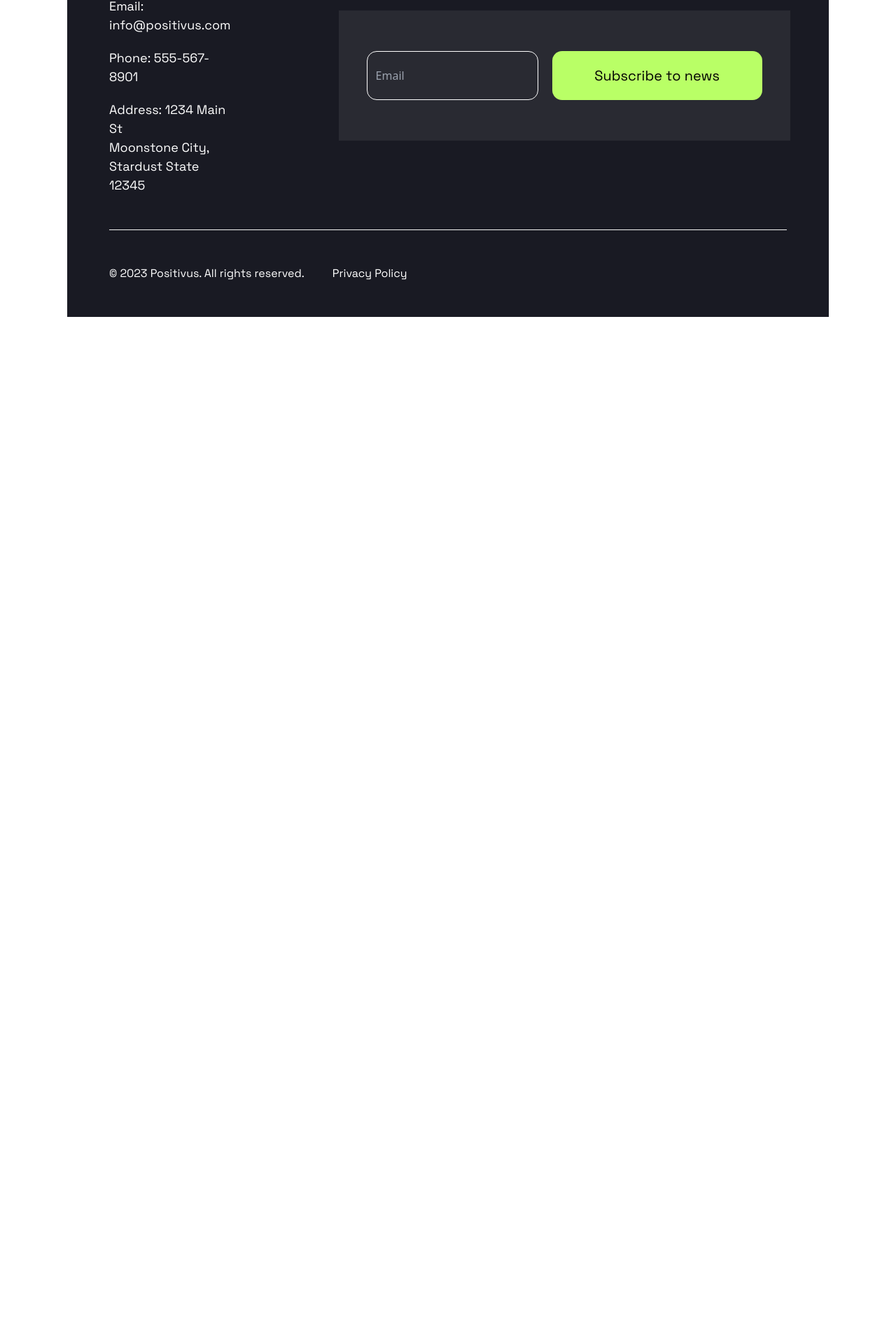
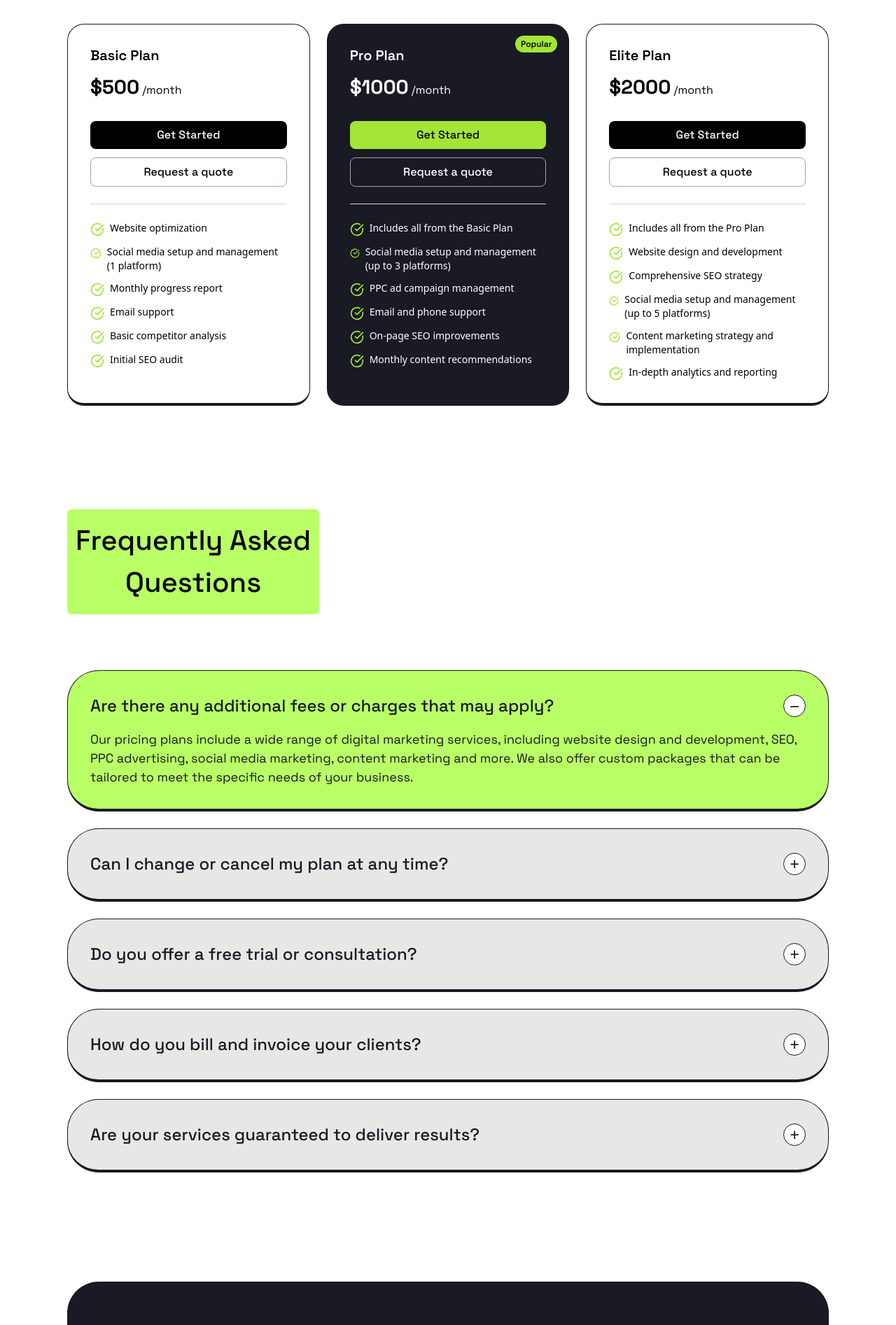
Before and after one commit to ESTIE-CREATOR/Positivus-Landing-Page, a React (Vite) app: page /pricing in a window 1280 px wide. Shown: the part 503-2397 px from the top of the page at 70% size. Before the commit the page ends 964 px from the top, so only its background shows below. Built offline with nearby package versions, Linux system fonts and the light colour scheme.

Commit message:
Initial commit: set up base project

```diff
--- /dev/null
+++ b/src/Pricing-sections/Pricings.jsx
@@ -0,0 +1,61 @@
+import { CheckCircle } from "lucide-react"
+import { plans } from "../constants"
+
+
+const Pricing = () => {
+  return (
+    <section className="w-full min-h-screen max-container md:padding-x px-4 mt-[50px] ">
+        <div className="flex flex-col">
+      <div className="flex flex-col">
+        <h1 className="font-grotesk font-medium text-[100px] ">Pricing</h1>
+        <p className="font-grotesk text-[30px] mt-[20px] ">Elevate Your Online Presence: Competitive Pricing <br /> for excetional Results</p>
+      </div>
+
+      <div className="grid grid-cols-1 md:grid-cols-3 gap-6 max-w-7xl mx-auto mt-[80px]">
+        {plans.map((plan, idx) => (
+          <div
+            key={idx}
+            className={`rounded-3xl border-[1px] border-b-[4px] border-rich-black p-6 md:p-8 flex flex-col justify-between relative ${plan.bg} ${plan.text}`}
+          >
+            {plan.popular && (
+              <span className="absolute top-4 right-4 text-xs px-2 py-1 bg-lime-400 text-black rounded-full font-semibold font-grotesk">
+                Popular
+              </span>
+            )}
+
+            <div>
+              <h3 className="text-xl font-semibold mb-2 font-grotesk">{plan.title}</h3>
+              <p className="text-3xl font-bold mb-6 font-grotesk">
+                {plan.price}
+                <span className="text-base font-normal font-grotesk"> /month</span>
+              </p>
+
+              <button className={`w-full font-grotesk py-2 rounded-lg mb-3 ${plan.buttonStyle} font-medium`}>
+                Get Started
+              </button>
+              <button className="w-full font-grotesk py-2 rounded-lg border border-gray-400 font-medium">
+                Request a quote
+              </button>
+
+              <hr className="my-6 border-gray-300" />
+
+              <ul className="space-y-3 text-sm">
+                {plan.features.map((feature, index) => (
+                  <li key={index} className="flex items-start gap-2">
+                    <CheckCircle className="text-lime-400 w-5 h-5 mt-0.5" />
+                    <span>{feature}</span>
+                  </li>
+                ))}
+              </ul>
+            </div>
+          </div>
+        ))}
+      </div>
+
+
+      </div>
+    </section>
+  )
+}
+
+export default Pricing
--- /dev/null
+++ b/src/Pricing-sections/Questions.jsx
@@ -0,0 +1,66 @@
+import { useState } from "react";
+import { faqData } from "../constants";
+
+const FAQ = () => {
+  const [expandedIndex, setExpandedIndex] = useState(0); // First item expanded by default
+
+  const toggleItem = (index) => {
+    setExpandedIndex(expandedIndex === index ? -1 : index); // Collapse if already expanded, otherwise expand
+  };
+
+  return (
+    <section className="w-full mt-[40px] md:mt-[140px] max-container  ">
+    <div className="md:padding-x p-2 flex flex-col ">
+      <div className="flex max-lg:justify-center max-lg:items-center flex-col lg:flex-row gap-10 ">
+        <h2 className="flex items-center justify-center text-center text-[40px] bg-lime-green font-grotesk py-[10px] rounded-md border-[5px] border-lime-green px-[7px] font-medium">Frequently Asked <br /> Questions</h2>
+      </div>
+
+
+        {/* Accordion */}
+        <div className="flex flex-col gap-4 sm:gap-6 mt-[80px]">
+          {faqData.map((item, index) => {
+            const isExpanded = expandedIndex === index;
+            return (
+              <div
+                key={index}
+                className={`border-[1px] border-b-[4px] border-rich-black rounded-[45px] p-6 sm:p-8 transition-all duration-300 ${
+                  isExpanded ? "bg-lime-green" : "bg-[#E6E8E6]"
+                }`}
+              >
+                {/* Question and Toggle Icon */}
+                <div
+                  className="flex justify-between items-center cursor-pointer"
+                  onClick={() => toggleItem(index)}
+                >
+                  <h4 className="text-[18px] sm:text-[24px] font-grotesk font-medium text-rich-black">
+                    {item.question}
+                  </h4>
+                  <div
+                    className="w-8 h-8 flex items-center justify-center rounded-full border-[1px] border-rich-black bg-white"
+                  >
+                    <span className="text-rich-black text-[24px]">
+                      {isExpanded ? "−" : "+"}
+                    </span>
+                  </div>
+                </div>
+
+                {/* Answer */}
+                <div
+                  className={`overflow-hidden transition-all duration-300 ${
+                    isExpanded ? "max-h-[500px] mt-4" : "max-h-0"
+                  }`}
+                >
+                  <p className="text-[16px] sm:text-[18px] font-grotesk text-rich-black">
+                    {item.answer}
+                  </p>
+                </div>
+              </div>
+            );
+          })}
+        </div>
+      </div>
+    </section>
+  );
+};
+
+export default FAQ;
--- /dev/null
+++ b/src/Pricing-sections/index.js
@@ -0,0 +1,9 @@
+import Pricings from './Pricings';
+import Questions from './Questions';
+
+
+
+export {
+Pricings,
+Questions
+};
--- a/src/constants/index.js
+++ b/src/constants/index.js
@@ -261,3 +261,82 @@ export const successStories = [
       "Through content optimization and targeted keyword strategy, we helped a healthcare provider rank on the first page for critical services, resulting in a 180% increase in inquiries and patient bookings.",
   },
 ];
+
+
+export const plans = [
+  {
+    title: "Basic Plan",
+    price: "$500",
+    features: [
+      "Website optimization",
+      "Social media setup and management (1 platform)",
+      "Monthly progress report",
+      "Email support",
+      "Basic competitor analysis",
+      "Initial SEO audit",
+    ],
+    popular: false,
+    bg: "bg-white",
+    text: "text-black",
+    buttonStyle: "bg-black text-white",
+  },
+  {
+    title: "Pro Plan",
+    price: "$1000",
+    features: [
+      "Includes all from the Basic Plan",
+      "Social media setup and management (up to 3 platforms)",
+      "PPC ad campaign management",
+      "Email and phone support",
+      "On-page SEO improvements",
+      "Monthly content recommendations",
+    ],
+    popular: true,
+    bg: "bg-rich-black text-white",
+    text: "text-white",
+    buttonStyle: "bg-lime-400 text-black",
+  },
+  {
+    title: "Elite Plan",
+    price: "$2000",
+    features: [
+      "Includes all from the Pro Plan",
+      "Website design and development",
+      "Comprehensive SEO strategy",
+      "Social media setup and management (up to 5 platforms)",
+      "Content marketing strategy and implementation",
+      "In-depth analytics and reporting",
+    ],
+    popular: false,
+    bg: "bg-white",
+    text: "text-black",
+    buttonStyle: "bg-black text-white",
+  },
+];
+
+
+export const faqData = [
+  {
+    question: "Are there any additional fees or charges that may apply?",
+    answer:
+      "Our pricing plans include a wide range of digital marketing services, including website design and development, SEO, PPC advertising, social media marketing, content marketing and more. We also offer custom packages that can be tailored to meet the specific needs of your business.",
+  },
+  {
+    question: "Can I change or cancel my plan at any time?",
+    answer: "Yes, you can change or cancel your plan at any time.",
+  },
+  {
+    question: "Do you offer a free trial or consultation?",
+    answer: "Yes, we offer a free consultation to discuss your needs and how we can help.",
+  },
+  {
+    question: "How do you bill and invoice your clients?",
+    answer:
+      "We bill our clients monthly and provide detailed invoices via email. Payments can be made via credit card or bank transfer.",
+  },
+  {
+    question: "Are your services guaranteed to deliver results?",
+    answer:
+      "While we cannot guarantee specific results due to the nature of digital marketing, we are committed to delivering measurable improvements and work closely with our clients to achieve their goals.",
+  },
+];
--- a/src/homePage-sections/Hero.jsx
+++ b/src/homePage-sections/Hero.jsx
@@ -4,7 +4,7 @@ import { homepageIllustration } from "../positivus-assets/images"
 
 const Hero = () => {
   return (
-    <section className="w-full min-h-screen max-container md:padding-x px-4 mt-[50px] ">
+    <section className="w-full min-h-screen max-container md:padding-x px-4 mt-[70px] ">
       <div className="flex flex-col ">
       <div className="flex flex-1 xl:flex-row flex-col xl:justify-between items-center ">
       <div className="flex flex-col xl:w-[531px] xl:h-[481] gap-[35px]">
--- a/src/homePage-sections/Services.jsx
+++ b/src/homePage-sections/Services.jsx
@@ -22,7 +22,7 @@ const Services = () => {
         <div className="flex flex-col gap-[26px] py-[60px] max-w-[500px]">
           <h3 className="font-grotesk text-[30px]">Let's make things happen</h3>
           <p className="font-grotesk text-[18px]">Contact us today to learn more about how our digital marketing services can help your business grow and succeed online.</p>
-           <div className="px-[35px] py-[20px] ">
+           <div className="py-[20px] ">
                   <Button label="Get your free proposal"  />
             </div>
         </div>
--- a/src/sections/Navbar.jsx
+++ b/src/sections/Navbar.jsx
@@ -8,7 +8,7 @@ const Navbar = () => {
   const [isOpen, setIsOpen] = useState(false);
 
   return (
-    <header className="mt-[25px] ">
+    <header className="mt-[60px] ">
       <nav className="max-container flex justify-between items-center w-full p-2 md:padding-x">
         <Link to="/">
           <img
@@ -28,7 +28,7 @@ const Navbar = () => {
                 className={({ isActive }) =>
                   `text-lg leading-normal font-grotesk ${
                     link.label === "Request a Quote"
-                      ? "border-black border-2 px-[20px] py-[35px] rounded-[14px]"
+                      ? "border-black border-2 py-[20px] px-[35px] rounded-[14px]"
                       : "px-[15px] py-[10px] rounded-md"
                   } ${
                     isActive && link.label !== "Request a Quote"
--- a/src/sections/Pricing.jsx
+++ b/src/sections/Pricing.jsx
@@ -1,10 +1,18 @@
-
+import { Pricings, Questions } from '../Pricing-sections/index.js';
 
 const Pricing = () => {
   return (
-    <div>
+    <main className='w-full max-container'>
 
-    </div>
+         <section>
+           <Pricings />
+         </section>
+
+         <section>
+           <Questions />
+         </section>
+
+       </main>
   )
 }
 
--- a/src/useCases-sections/Hero.jsx
+++ b/src/useCases-sections/Hero.jsx
@@ -15,8 +15,8 @@ const Hero = () => {
 
 
 
-      <div className="bg-rich-black flex items-start pl-[40px] pr-[70px] py-[60px] gap-8 rounded-[45px] mt-[140px] ">
-        <div className="hidden max-sm:flex w-20 h-7 bg-lime-green items-center justify-center font-bold text-lg" style={{clipPath: "polygon(50% 0%, 60% 40%, 100% 50%, 60% 60%, 50% 100%, 40% 60%, 0% 50%, 40% 40%)",}}></div>
+      <div className="bg-rich-black flex items-start max-md:flex-col pl-[40px] pr-[70px] py-[60px] gap-8 rounded-[45px] mt-[140px] ">
+        <div className="hidden max-sm:flex w-6 h-6 bg-lime-green items-center justify-center font-bold text-lg" style={{clipPath: "polygon(50% 0%, 60% 40%, 100% 50%, 60% 60%, 50% 100%, 40% 60%, 0% 50%, 40% 40%)",}}></div>
           <div className="flex flex-col gap-8">
         <h2 className="text-[32px] bg-lime-green font-grotesk py-[10px] rounded-md font-bold sm:w-[380px]">Featured Sucess Stories</h2>
         <p className="font-medium font-grotesk text-white text-[25px] ">Scaling Success for a Leading E- Commerce Brand</p>
```
Also changed, not shown: src/sections/Footer.jsx (+25 -6 lines), src/useCases-sections/Success.jsx (+5 -3 lines), src/useCases-sections/Testimonials.jsx (+15 -0 lines).
